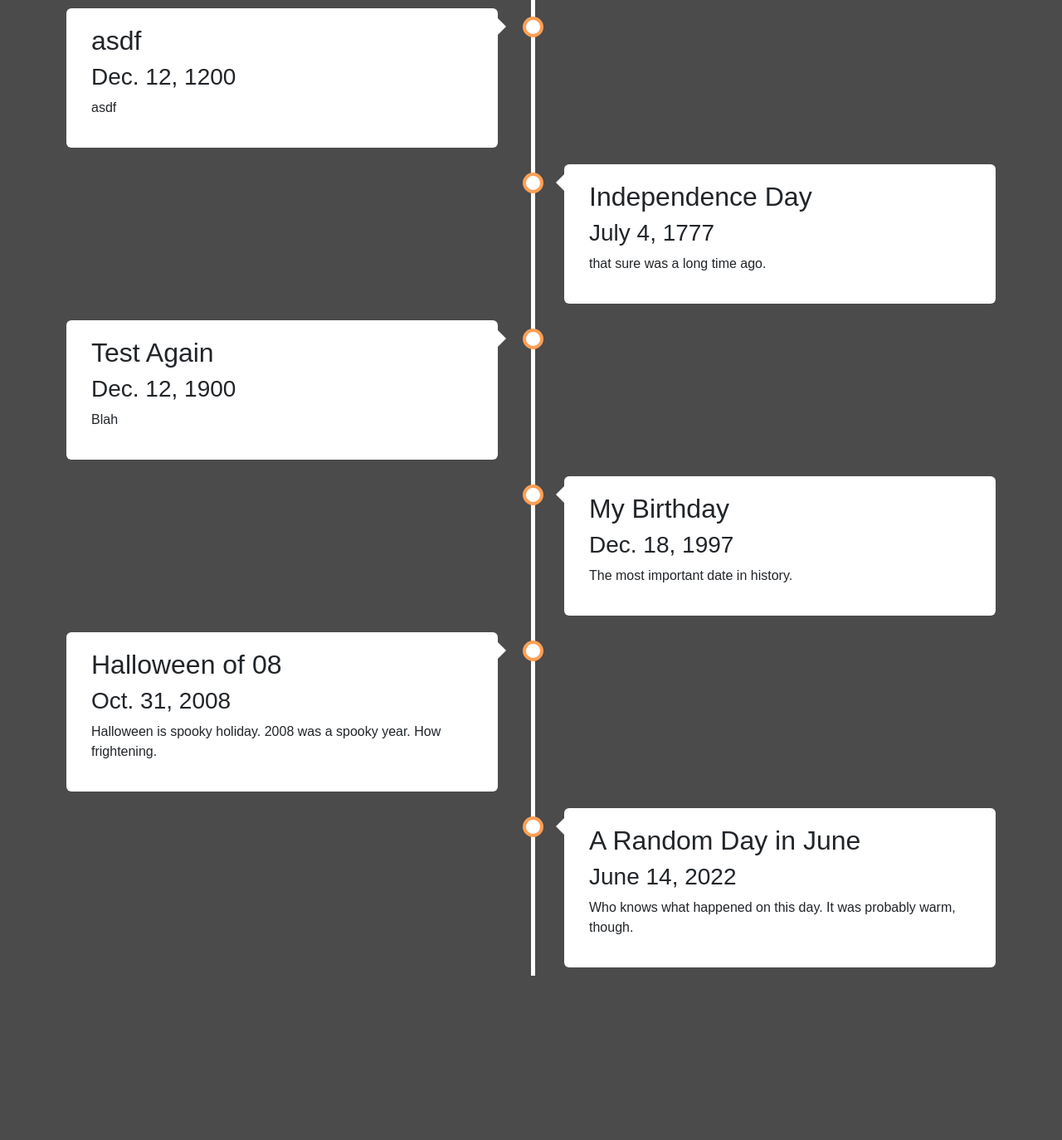
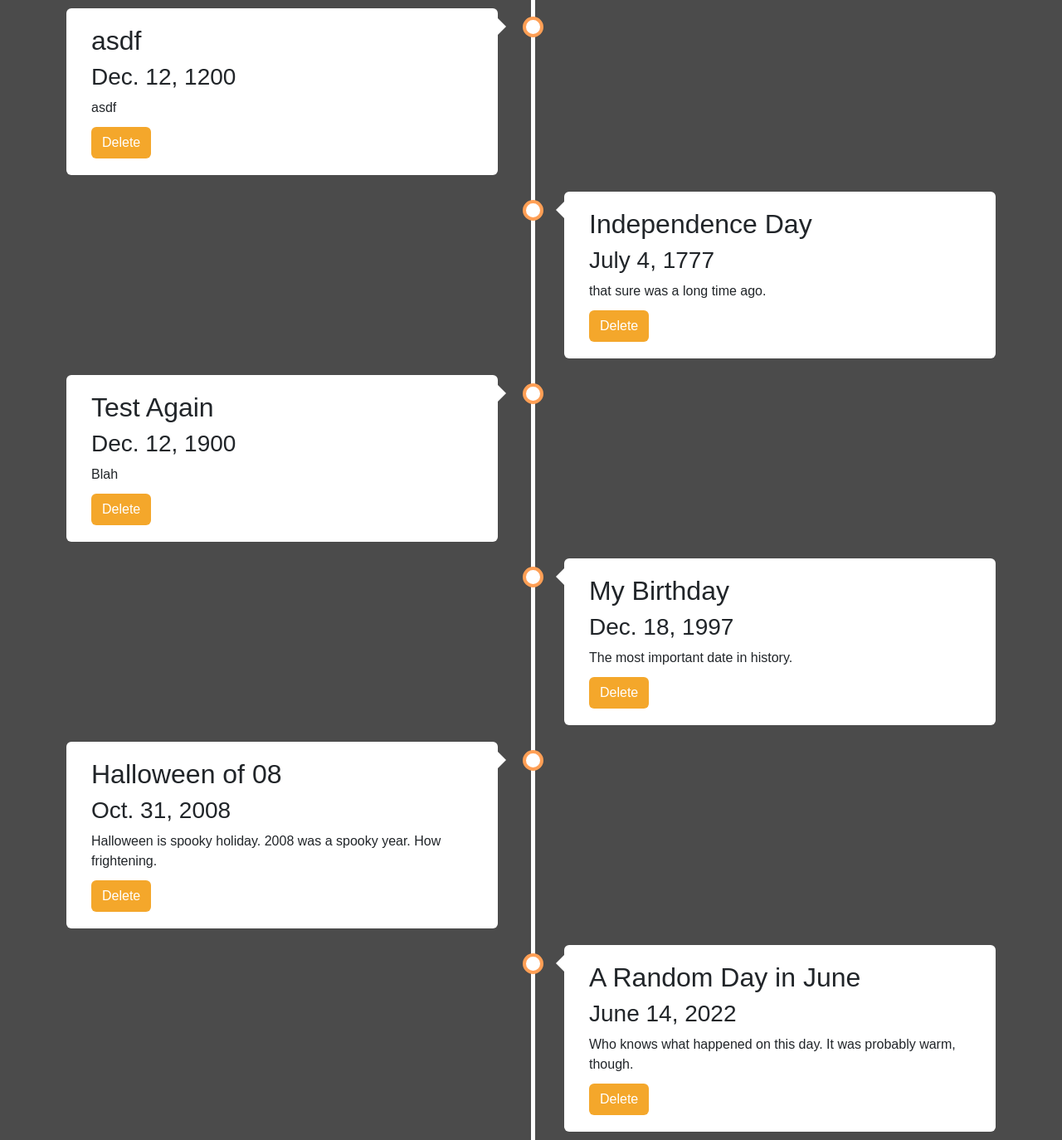
Before and after one commit to SomeGuy143/csci_313_timeline_project, a Django app: page /timeline/1/ in a window 1280 px wide. Shown: the part 166-1540 px from the top of the page at 83% size. Before the commit the page ends 1342 px from the top, so only its background shows below. Run offline with Django 4.2, Linux system fonts and the light colour scheme; data comes from the database, SQL or seed files in the repository; both versions use the stored data as it was after the commit.

Commit message:
Added delete timeline, added delete event (work in progress)

```diff
--- a/timeline_website/timeline_app/templates/timeline_app/index.html
+++ b/timeline_website/timeline_app/templates/timeline_app/index.html
@@ -28,6 +28,7 @@
       <div class="card-body">
         <h5 class="card-title">{{timeline.timeline_name}}</h5>
         <a href="{% url 'timeline' pk=timeline.timeline_id %}" class="btn btn-primary">Edit</a>
+        <a href="delete-timeline/{{ timeline.timeline_id }}" class="btn btn-primary">Delete</a>
       </div>
     </div>
     {% endfor %}
--- a/timeline_website/timeline_app/templates/timeline_app/timeline.html
+++ b/timeline_website/timeline_app/templates/timeline_app/timeline.html
@@ -5,9 +5,9 @@
         <h1 class="subHeaderElement"> Timeline Name </h1>
         <form method="POST" class="headerElement">
             {% csrf_token %}
-            <input placeholder="Title" name ="title" type="text" class="subHeaderEntry">
-            <input name ="date" type="date" class="subHeaderEntry">
-            <input placeholder="Description" name ="description" type="text" class="subHeaderEntry">
+            <input placeholder="Title" name="title" type="text" class="subHeaderEntry">
+            <input name="date" type="date" class="subHeaderEntry">
+            <input placeholder="Description" name="description" type="text" class="subHeaderEntry">
             <button type="submit" class="btn btn-primary">Add Event</button>
         </form>
     </div>
@@ -23,6 +23,7 @@
             <h2>{{ event.title }}</h2>
             <h3>{{ event.date }}</h3>
             <p>{{ event.description }}</p>
+            <a href="delete-event/{{ event.event_id }}/{{ event.timeline_id }}" class="btn btn-primary">Delete</a>
         </div>
     </div>
     {% endif %}
@@ -33,6 +34,7 @@
             <h2>{{ event.title }}</h2>
             <h3>{{ event.date }}</h3>
             <p>{{ event.description }}</p>
+            <a href="delete-event/{{ event.event_id }}/{{ event.timeline_id }}" class="btn btn-primary">Delete</a>
         </div>
     </div>
     {% endif %}
--- a/timeline_website/timeline_app/views.py
+++ b/timeline_website/timeline_app/views.py
@@ -1,5 +1,6 @@
 from django.shortcuts import render
-from django.http import HttpResponse
+from django.http import HttpResponse, HttpResponseRedirect
+from django.urls import reverse
 from timeline_app.models import Timeline, Event
 
 # Create your views here.
@@ -29,3 +30,13 @@ def timeline(request, pk):
                   description=description, timeline_id=timeline)
         o.save()
     return render(request, 'timeline_app/timeline.html', context=dict)
+
+def delete_timeline(request, id):
+  member = Timeline.objects.filter(timeline_id=id)
+  member.delete()
+  return HttpResponseRedirect(reverse('index'))
+
+def delete_event(request, id, timelineId):
+  member = Event.objects.filter(event_id=id)
+  member.delete()
+  return HttpResponseRedirect(reverse('timeline'))
--- a/timeline_website/timeline_website/urls.py
+++ b/timeline_website/timeline_website/urls.py
@@ -23,4 +23,6 @@ urlpatterns = [
 
     path('', views.index, name='index'),
     path('timeline/<int:pk>/', timeline, name='timeline'),
+    path('delete-timeline/<int:id>', views.delete_timeline, name='delete-timeline'),
+    path('delete-event/<int:id>', views.delete_event, name='delete-event'),
 ]
```
Also changed, not shown: timeline_website/db.sqlite3.
